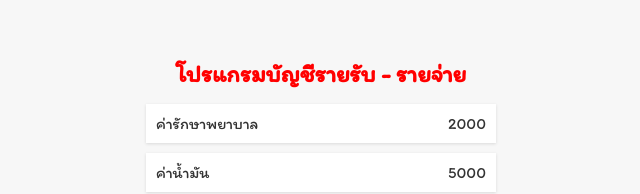
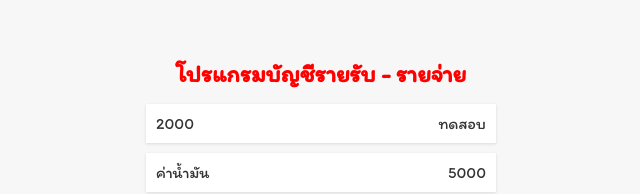
Before and after one commit to sawaros-sonpakdee/React-basic, a React (Create React App) app in the folder react-basic/: page / in a window 1280 px wide. Shown: the part 196-390 px from the top of the page, without its empty margins (319-959 px from the left). Built offline with nearby package versions, Linux system fonts and the light colour scheme.

Commit message:
Update Transaction.js

```diff
--- a/react-basic/src/components/Transaction.js
+++ b/react-basic/src/components/Transaction.js
@@ -1,7 +1,7 @@
 import Item from "./Item";
 import './Transaction.css'
 const Transaction = () => {
-    const data = [{ id: 1, title: "ค่ารักษาพยาบาล", amount: 2000 },
+    const data = [{ id: 1, title: 2000 , amount: "ทดสอบ" },
     { id: 2 ,title: "ค่าน้ำมัน", amount: 5000 },
     { id: 3 ,title: "ค่าเช่าบ้าน", amount: 80000 },
     { id: 4 , title: "ค่าจิปาถะ", amount: 60000 },
```
